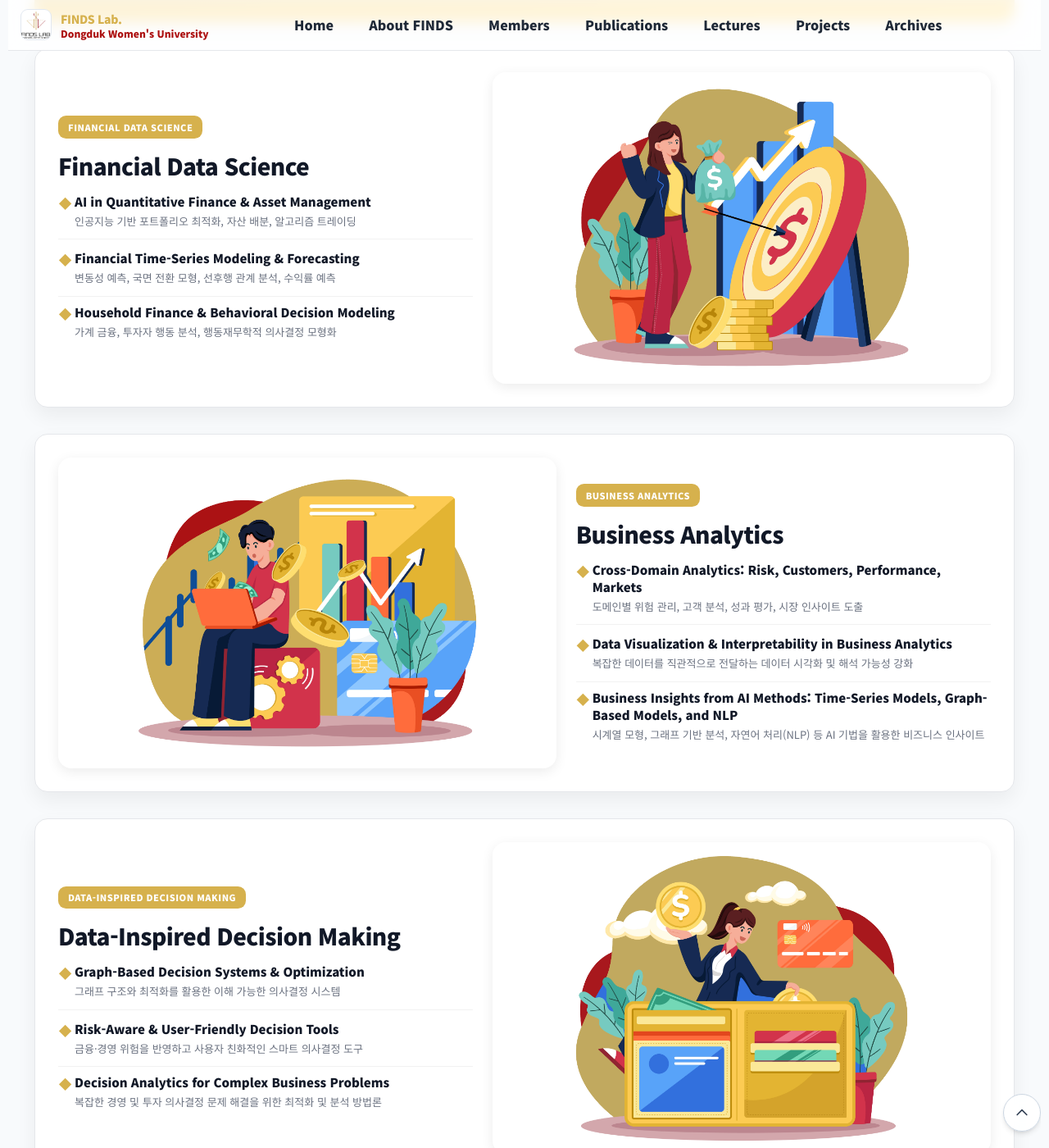
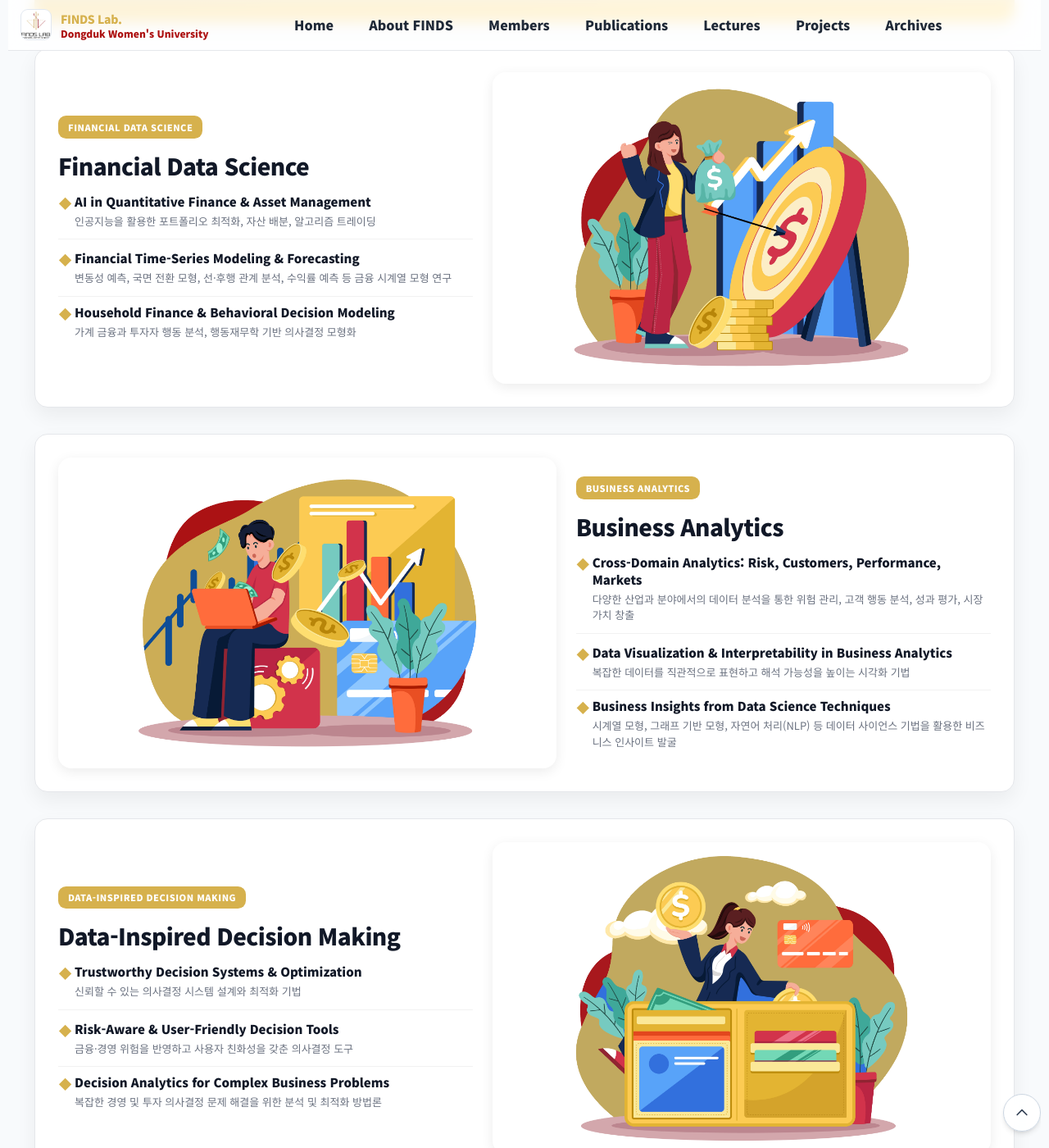
Before and after one commit to FinDS-Lab/site, a Jekyll site: the page built from about-vision-area.html, in a window 1280 px wide and 1400 px high, scrolled down 291 px. Shown: the whole window at 82% size. Built offline with Jekyll 4.4.1, drawn with Linux system fonts in a browser that asks for light colours; nearby versions of some CDN libraries.

Commit message:
Update about-vision-area.html

```diff
--- a/about-vision-area.html
+++ b/about-vision-area.html
@@ -320,15 +320,15 @@ function generateDiamondNetwork() {
       <ul class="bullets mt-4 space-y-2">
         <li>
           <span class="block en-title">AI in Quantitative Finance &amp; Asset Management</span>
-          <span class="kr-desc">인공지능 기반 포트폴리오 최적화, 자산 배분, 알고리즘 트레이딩</span>
+          <span class="kr-desc">인공지능을 활용한 포트폴리오 최적화, 자산 배분, 알고리즘 트레이딩</span>
         </li>
         <li>
           <span class="block en-title">Financial Time-Series Modeling &amp; Forecasting</span>
-          <span class="kr-desc">변동성 예측, 국면 전환 모형, 선후행 관계 분석, 수익률 예측</span>
+          <span class="kr-desc">변동성 예측, 국면 전환 모형, 선·후행 관계 분석, 수익률 예측 등 금융 시계열 모형 연구</span>
         </li>
         <li>
           <span class="block en-title">Household Finance &amp; Behavioral Decision Modeling</span>
-          <span class="kr-desc">가계 금융, 투자자 행동 분석, 행동재무학적 의사결정 모형화</span>
+          <span class="kr-desc">가계 금융과 투자자 행동 분석, 행동재무학 기반 의사결정 모형화</span>
         </li>
       </ul>
     </div>
@@ -365,15 +365,15 @@ function generateDiamondNetwork() {
       <ul class="bullets mt-4 space-y-2">
         <li>
           <span class="block en-title">Cross-Domain Analytics: Risk, Customers, Performance, Markets</span>
-          <span class="kr-desc">도메인별 위험 관리, 고객 분석, 성과 평가, 시장 인사이트 도출</span>
+          <span class="kr-desc">다양한 산업과 분야에서의 데이터 분석을 통한 위험 관리, 고객 행동 분석, 성과 평가, 시장 가치 창출</span>
         </li>
         <li>
           <span class="block en-title">Data Visualization &amp; Interpretability in Business Analytics</span>
-          <span class="kr-desc">복잡한 데이터를 직관적으로 전달하는 데이터 시각화 및 해석 가능성 강화</span>
+          <span class="kr-desc">복잡한 데이터를 직관적으로 표현하고 해석 가능성을 높이는 시각화 기법</span>
         </li>
         <li>
-          <span class="block en-title">Business Insights from AI Methods: Time-Series Models, Graph-Based Models, and NLP</span>
-          <span class="kr-desc">시계열 모형, 그래프 기반 분석, 자연어 처리(NLP) 등 AI 기법을 활용한 비즈니스 인사이트</span>
+          <span class="block en-title">Business Insights from Data Science Techniques</span>
+          <span class="kr-desc">시계열 모형, 그래프 기반 모형, 자연어 처리(NLP) 등 데이터 사이언스 기법을 활용한 비즈니스 인사이트 발굴</span>
         </li>
       </ul>
     </div>
@@ -387,19 +387,20 @@ function generateDiamondNetwork() {
 
       <ul class="bullets mt-4 space-y-2">
         <li>
-          <span class="block en-title">Graph-Based Decision Systems &amp; Optimization</span>
-          <span class="kr-desc">그래프 구조와 최적화를 활용한 이해 가능한 의사결정 시스템</span>
+          <span class="block en-title">Trustworthy Decision Systems &amp; Optimization</span>
+          <span class="kr-desc">신뢰할 수 있는 의사결정 시스템 설계와 최적화 기법</span>
         </li>
         <li>
           <span class="block en-title">Risk-Aware &amp; User-Friendly Decision Tools</span>
-          <span class="kr-desc">금융·경영 위험을 반영하고 사용자 친화적인 스마트 의사결정 도구</span>
+          <span class="kr-desc">금융·경영 위험을 반영하고 사용자 친화성을 갖춘 의사결정 도구</span>
         </li>
         <li>
           <span class="block en-title">Decision Analytics for Complex Business Problems</span>
-          <span class="kr-desc">복잡한 경영 및 투자 의사결정 문제 해결을 위한 최적화 및 분석 방법론</span>
+          <span class="kr-desc">복잡한 경영 및 투자 의사결정 문제 해결을 위한 분석 및 최적화 방법론</span>
         </li>
       </ul>
     </div>
+
 
     <div class="topic-img order-1 md:order-2">
       <picture>
```
